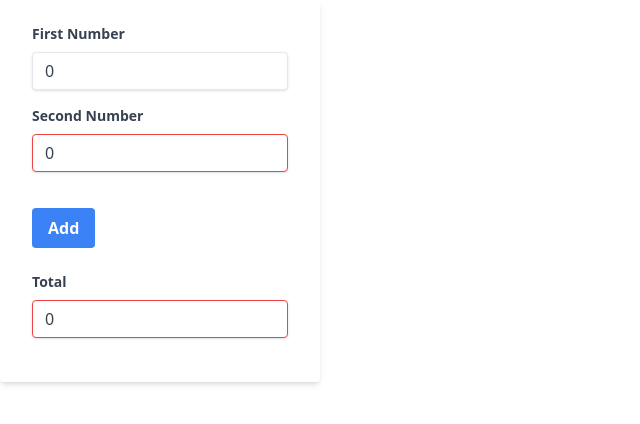
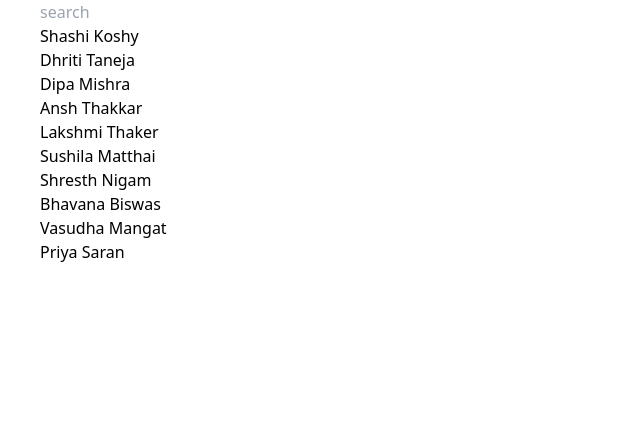
Before and after one commit to Durgesh2008/ReactParctice, a React (Create React App) app: page / in a window 1280 px wide. Shown: the top 424 px of the page, without its empty margins (0-640 px from the left). Built offline with nearby package versions, Linux system fonts and the light colour scheme.

Commit message:
Search within List

```diff
--- a/src/App.js
+++ b/src/App.js
@@ -3,9 +3,10 @@
 import './App.css';
 
 import React from 'react'
-import MultilevelDropdown from './component/MultilevelDropdown';
+/* import MultilevelDropdown from './component/MultilevelDropdown';
 import Table from './component/DisplayData/Table';
-import AddTwoNumber from './component/AddTwoNumber';
+import AddTwoNumber from './component/AddTwoNumber' */
+import Search from './component/Search';
 
 
 const App = () => {
@@ -14,7 +15,8 @@ const App = () => {
      {/* <Apifetching/> */}
   {/* <MultilevelDropdown/> */}
   {/* <Table/> */}
-   <AddTwoNumber/>
+   {/* <AddTwoNumber/> */}
+   <Search/>
     </div>
   )
 }
--- /dev/null
+++ b/src/component/Search.jsx
@@ -0,0 +1,40 @@
+import React, { useEffect, useState } from 'react'
+
+const Search = () => {
+    const people = [
+        "Shashi Koshy",
+        "Dhriti Taneja",
+        "Dipa Mishra",
+        "Ansh Thakkar",
+        "Lakshmi Thaker",
+        "Sushila Matthai",
+        "Shresth Nigam",
+        "Bhavana Biswas",
+        "Vasudha Mangat",
+        "Priya Saran"
+      ];
+    const [SearchTerm,setSerachTerm]=useState("");
+    const [searchRes,setsearchRes]=useState([]);
+  useEffect(()=>{
+    setsearchRes(people)
+  },[])
+  useEffect(()=>{
+  if(searchRes.includes(SearchTerm))
+    setsearchRes([SearchTerm])
+ else{
+    setsearchRes(people)
+ }
+  },[SearchTerm])
+  return (
+    <>
+    <input className='ml-10' type="text" value={SearchTerm} onChange={(e)=>{setSerachTerm(e.target.value)}} placeholder='search'/>
+    <ul className='ml-10'>
+    {searchRes.map((ele,index)=>{
+  return (<li key={index} >{ele}</li>)
+})}
+    </ul>
+    </>
+  )
+}
+
+export default Search
```
